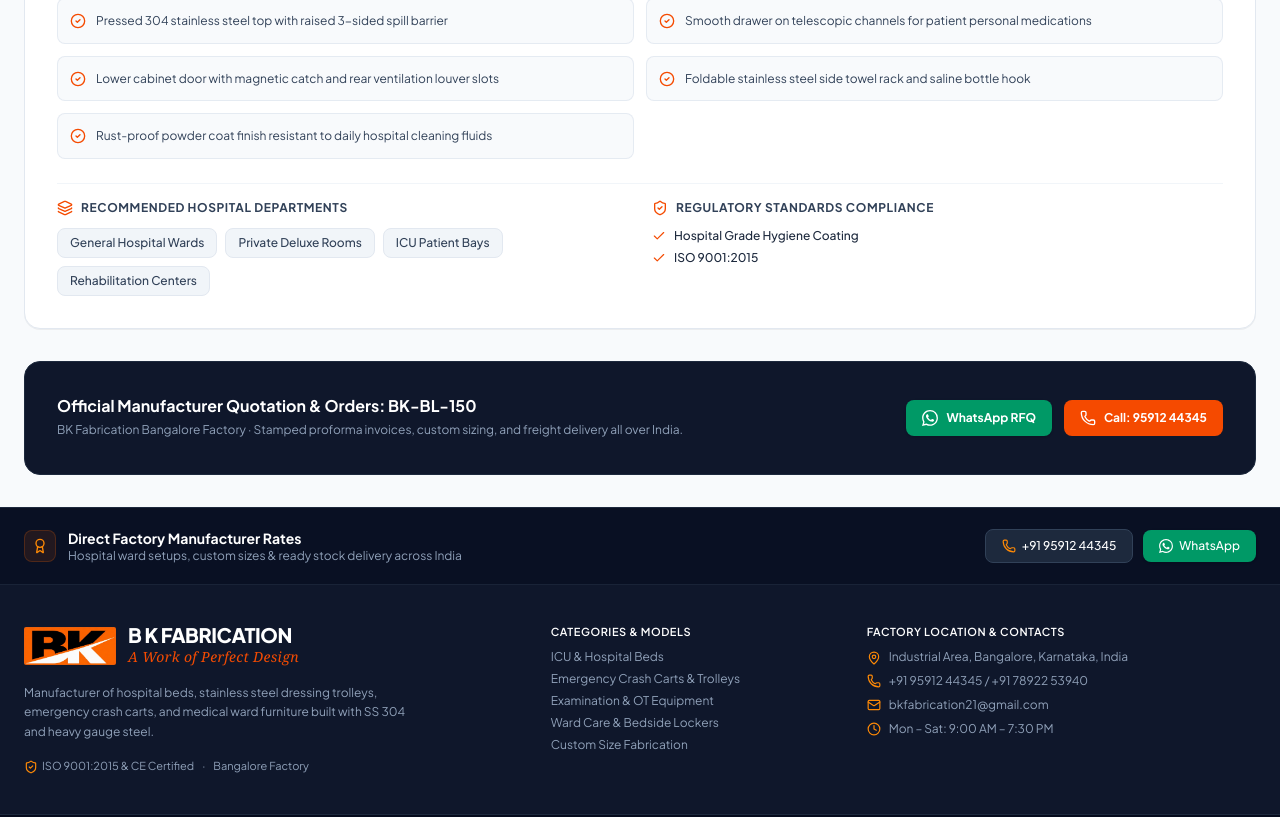
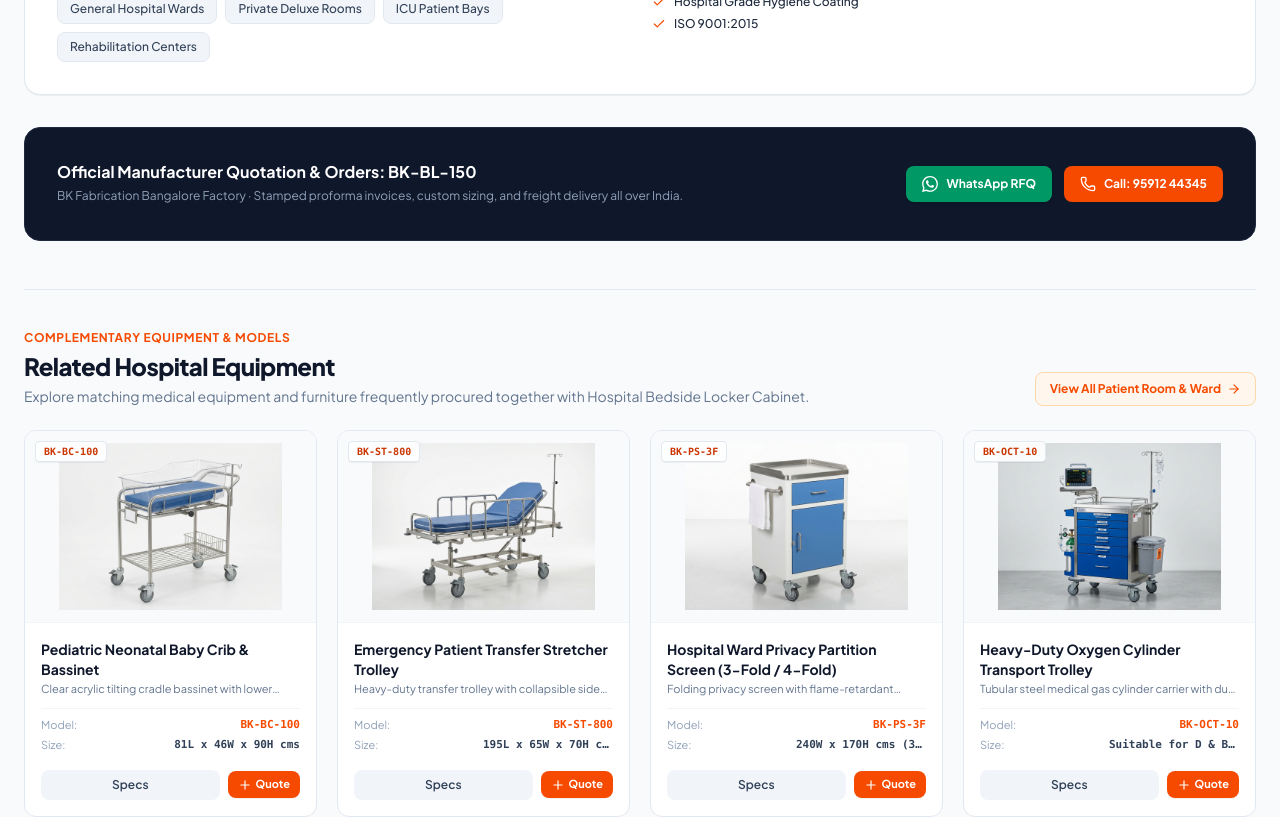
Before and after one commit to BK-Fabrication/bk_web_app, a React (Vite) app: page /products/bedside-locker-cabinet in a window 1280 px wide. Shown: the part 1060-1877 px from the top of the page. Built offline with nearby package versions, Linux system fonts and the light colour scheme.

Commit message:
feat: add related products section to ProductSpecificationPage and pass quoteIds from wrapper

```diff
--- a/src/components/ProductSpecificationPage.tsx
+++ b/src/components/ProductSpecificationPage.tsx
@@ -1,4 +1,4 @@
-import React, { useState } from 'react';
+import React, { useState, useMemo } from 'react';
 import {
   ArrowLeft,
   Printer,
@@ -9,12 +9,11 @@ import {
   Plus,
   Wrench,
   Layers,
-  Activity,
   Droplets,
   Scale,
   Maximize2,
   ChevronRight,
-  CheckCircle2,
+  ArrowRight,
   Download
 } from 'lucide-react';
 import { MedicalProduct } from '../types';
@@ -29,6 +28,7 @@ interface ProductSpecificationPageProps {
   onBackToCatalog?: () => void;
   onAddToQuote: (product: MedicalProduct) => void;
   isInQuote: boolean;
+  quoteIds?: Set<string>;
   onOpenQuote: () => void;
   onSelectProductForCompare?: (product: MedicalProduct) => void;
 }
@@ -38,6 +38,7 @@ export const ProductSpecificationPage: React.FC<ProductSpecificationPageProps> =
   onBackToCatalog,
   onAddToQuote,
   isInQuote,
+  quoteIds,
   onOpenQuote,
 }) => {
   const { id: routeProductId } = useParams<{ id: string }>();
@@ -45,6 +46,16 @@ export const ProductSpecificationPage: React.FC<ProductSpecificationPageProps> =
 
   const activeId = routeProductId || initialProductId || MEDICAL_PRODUCTS[0].id;
   const currentProduct = MEDICAL_PRODUCTS.find((p) => p.id === activeId) || MEDICAL_PRODUCTS[0];
+
+  const relatedProducts = useMemo(() => {
+    const sameCategory = MEDICAL_PRODUCTS.filter(
+      (p) => p.category === currentProduct.category && p.id !== currentProduct.id
+    );
+    const otherProducts = MEDICAL_PRODUCTS.filter(
+      (p) => p.category !== currentProduct.category && p.id !== currentProduct.id
+    );
+    return [...sameCategory, ...otherProducts].slice(0, 4);
+  }, [currentProduct]);
 
   const handleBack = () => {
     if (onBackToCatalog) {
@@ -320,22 +331,6 @@ export const ProductSpecificationPage: React.FC<ProductSpecificationPageProps> =
                 </div>
               </div>
 
-              {/* Clinical Features List */}
-              <div className="pt-4 border-t border-slate-100">
-                <h3 className="text-xs sm:text-sm font-bold uppercase tracking-wider text-slate-900 mb-3 flex items-center gap-2">
-                  <Activity className="w-4 h-4 text-orange-600 shrink-0" />
-                  <span>Clinical Performance Highlights</span>
-                </h3>
-                <div className="grid grid-cols-1 md:grid-cols-2 gap-2.5 sm:gap-3">
-                  {currentProduct.keyFeatures.map((feat, idx) => (
-                    <div key={idx} className="flex items-start gap-2.5 p-3 rounded-lg bg-slate-50 border border-slate-200/80 text-xs text-slate-700">
-                      <CheckCircle2 className="w-4 h-4 text-orange-600 shrink-0 mt-0.5" />
-                      <span className="leading-relaxed">{feat}</span>
-                    </div>
-                  ))}
-                </div>
-              </div>
-
               {/* Target Applications & Quality Standards */}
               <div className="grid grid-cols-1 md:grid-cols-2 gap-6 pt-4 border-t border-slate-100">
                 <div>
@@ -404,6 +399,122 @@ export const ProductSpecificationPage: React.FC<ProductSpecificationPageProps> =
               </a>
             </div>
           </div>
+
+          {/* Related Hospital Equipment Section (Screen only, hidden in PDF print) */}
+          {relatedProducts.length > 0 && (
+            <div className="mt-12 no-print border-t border-slate-200 pt-10">
+              <div className="flex flex-col sm:flex-row sm:items-end justify-between gap-4 mb-6">
+                <div>
+                  <div className="text-xs font-bold uppercase tracking-wider text-orange-600 mb-1">
+                    Complementary Equipment & Models
+                  </div>
+                  <h2 className="text-xl sm:text-2xl font-extrabold text-slate-900 tracking-tight">
+                    Related Hospital Equipment
+                  </h2>
+                  <p className="text-xs sm:text-sm text-slate-500 mt-1">
+                    Explore matching medical equipment and furniture frequently procured together with {currentProduct.name}.
+                  </p>
+                </div>
+
+                <Link
+                  to={`/catalog?category=${currentProduct.category}`}
+                  className="inline-flex items-center gap-1.5 text-xs font-bold text-orange-600 hover:text-orange-700 bg-orange-50 hover:bg-orange-100 px-3.5 py-2 rounded-lg transition-colors border border-orange-200 shrink-0 self-start sm:self-auto cursor-pointer"
+                >
+                  <span>View All {currentProduct.categoryLabel}</span>
+                  <ArrowRight className="w-3.5 h-3.5" />
+                </Link>
+              </div>
+
+              {/* 4-column related products grid */}
+              <div className="grid grid-cols-1 sm:grid-cols-2 lg:grid-cols-4 gap-5">
+                {relatedProducts.map((rel) => {
+                  const isItemInQuote = quoteIds?.has(rel.id) || false;
+                  return (
+                    <div
+                      key={rel.id}
+                      className="group bg-white rounded-xl border border-slate-200 hover:border-orange-500 hover:shadow-lg transition-all duration-200 flex flex-col overflow-hidden"
+                    >
+                      <Link
+                        to={`/products/${rel.id}`}
+                        onClick={() => window.scrollTo({ top: 0, behavior: 'smooth' })}
+                        className="relative h-48 bg-slate-50 flex items-center justify-center p-3 border-b border-slate-100 overflow-hidden cursor-pointer"
+                      >
+                        <img
+                          src={rel.image}
+                          alt={rel.name}
+                          className="max-h-full max-w-full object-contain transition-transform duration-300 group-hover:scale-105"
+                          loading="lazy"
+                        />
+                        <span className="absolute top-2.5 left-2.5 px-2 py-0.5 rounded text-[10px] font-mono font-bold bg-white/90 text-orange-700 border border-slate-200 shadow-2xs">
+                          {rel.modelCode}
+                        </span>
+                      </Link>
+
+                      <div className="p-4 flex-1 flex flex-col justify-between space-y-3">
+                        <div>
+                          <Link
+                            to={`/products/${rel.id}`}
+                            onClick={() => window.scrollTo({ top: 0, behavior: 'smooth' })}
+                            className="text-sm font-bold text-slate-900 group-hover:text-orange-600 transition-colors line-clamp-1 block cursor-pointer"
+                          >
+                            {rel.name}
+                          </Link>
+                          <p className="text-[11px] text-slate-500 line-clamp-1 mt-0.5">
+                            {rel.subtitle}
+                          </p>
+
+                          <div className="mt-2.5 pt-2 border-t border-slate-100 text-[11px] text-slate-600 space-y-1">
+                            <div className="flex items-center justify-between gap-2">
+                              <span className="text-slate-400">Model:</span>
+                              <span className="font-mono text-orange-600 font-bold">{rel.modelCode}</span>
+                            </div>
+                            {(rel.specs.size || rel.specs.dimensions) && (
+                              <div className="flex items-center justify-between gap-2">
+                                <span className="text-slate-400">Size:</span>
+                                <span className="font-mono text-slate-700 font-semibold truncate max-w-[130px]" title={rel.specs.size || rel.specs.dimensions}>
+                                  {rel.specs.size || rel.specs.dimensions}
+                                </span>
+                              </div>
+                            )}
+                          </div>
+                        </div>
+
+                        <div className="pt-1 flex items-center gap-2">
+                          <Link
+                            to={`/products/${rel.id}`}
+                            onClick={() => window.scrollTo({ top: 0, behavior: 'smooth' })}
+                            className="flex-1 py-1.5 px-2 text-xs font-semibold text-center text-slate-700 bg-slate-100 hover:bg-orange-50 hover:text-orange-600 rounded-lg transition-colors border border-transparent hover:border-orange-200 cursor-pointer"
+                          >
+                            Specs
+                          </Link>
+                          <button
+                            onClick={() => onAddToQuote(rel)}
+                            className={`py-1.5 px-2.5 text-xs font-bold rounded-lg transition-colors flex items-center justify-center gap-1 cursor-pointer shadow-2xs ${
+                              isItemInQuote
+                                ? 'bg-emerald-600 text-white'
+                                : 'bg-orange-600 hover:bg-orange-700 text-white'
+                            }`}
+                          >
+                            {isItemInQuote ? (
+                              <>
+                                <Check className="w-3.5 h-3.5" />
+                                <span className="text-[11px]">Added</span>
+                              </>
+                            ) : (
+                              <>
+                                <Plus className="w-3.5 h-3.5" />
+                                <span className="text-[11px]">Quote</span>
+                              </>
+                            )}
+                          </button>
+                        </div>
+                      </div>
+                    </div>
+                  );
+                })}
+              </div>
+            </div>
+          )}
         </div>
       </div>
     </div>
--- a/src/components/ProductSpecificationRouteWrapper.tsx
+++ b/src/components/ProductSpecificationRouteWrapper.tsx
@@ -22,6 +22,7 @@ export const ProductSpecificationRouteWrapper: React.FC<ProductSpecificationRout
       initialProductId={id}
       onAddToQuote={onAddToQuote}
       isInQuote={id ? quoteIds.has(id) : false}
+      quoteIds={quoteIds}
       onOpenQuote={onOpenQuote}
       onBackToCatalog={() => navigate('/catalog')}
     />
```
